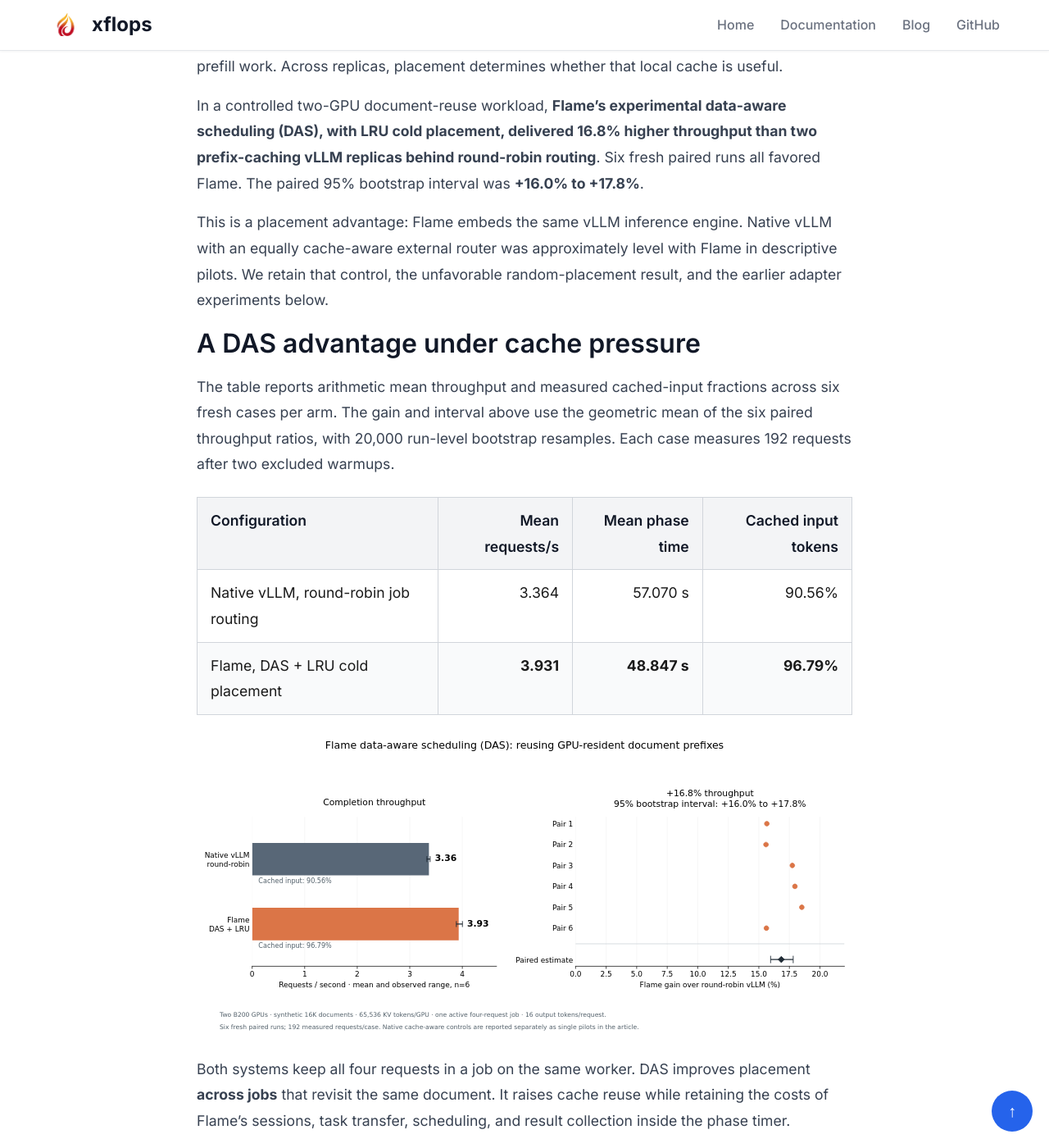
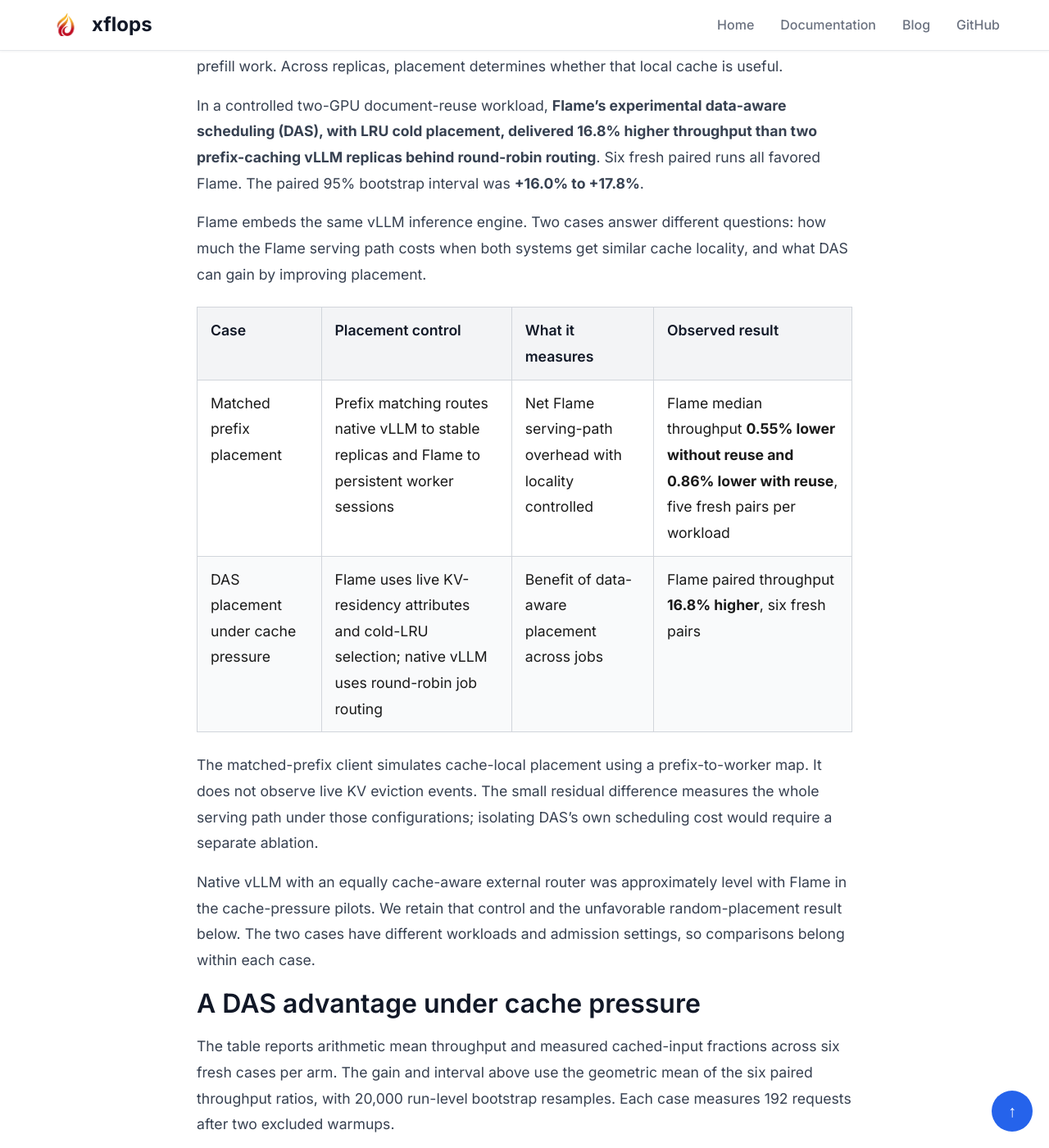
Before and after one commit to xflops/xflops.github.io, a Jekyll site: the page built from _blog/2026-10-24-flame-vllm-serving.md, in a window 1280 px wide and 1400 px high, scrolled down 414 px. Shown: the whole window at 82% size. Built offline with Jekyll 4.4.1, drawn with Linux system fonts in a browser that asks for light colours; some of the changed text lies outside the part shown.

Commit message:
Separate matched-placement overhead from DAS locality gains

```diff
--- a/_blog/2026-10-24-flame-vllm-serving.md
+++ b/_blog/2026-10-24-flame-vllm-serving.md
@@ -19,7 +19,16 @@
 
 In a controlled two-GPU document-reuse workload, **Flame's experimental data-aware scheduling (DAS), with LRU cold placement, delivered 16.8% higher throughput than two prefix-caching vLLM replicas behind round-robin routing**. Six fresh paired runs all favored Flame. The paired 95% bootstrap interval was **+16.0% to +17.8%**.
 
-This is a placement advantage: Flame embeds the same vLLM inference engine. Native vLLM with an equally cache-aware external router was approximately level with Flame in descriptive pilots. We retain that control, the unfavorable random-placement result, and the earlier adapter experiments below.
+Flame embeds the same vLLM inference engine. Two cases answer different questions: how much the Flame serving path costs when both systems get similar cache locality, and what DAS can gain by improving placement.
+
+| Case | Placement control | What it measures | Observed result |
+| --- | --- | --- | --- |
+| Matched prefix placement | Prefix matching routes native vLLM to stable replicas and Flame to persistent worker sessions | Net Flame serving-path overhead with locality controlled | Flame median throughput **0.55% lower without reuse and 0.86% lower with reuse**, five fresh pairs per workload |
+| DAS placement under cache pressure | Flame uses live KV-residency attributes and cold-LRU selection; native vLLM uses round-robin job routing | Benefit of data-aware placement across jobs | Flame paired throughput **16.8% higher**, six fresh pairs |
+
+The matched-prefix client simulates cache-local placement using a prefix-to-worker map. It does not observe live KV eviction events. The small residual difference measures the whole serving path under those configurations; isolating DAS's own scheduling cost would require a separate ablation.
+
+Native vLLM with an equally cache-aware external router was approximately level with Flame in the cache-pressure pilots. We retain that control and the unfavorable random-placement result below. The two cases have different workloads and admission settings, so comparisons belong within each case.
 
 ## A DAS advantage under cache pressure
 
@@ -96,11 +105,13 @@
 
 [Download the paired scores, pilot controls, configuration, and provenance](/assets/data/flame-vllm-das-20261027.json). Full raw request and journal archives remain retained locally; the download is a curated score summary. Its settings and throughput values belong to this experiment and should not be compared directly with the earlier burst measurements below.
 
-## Earlier adapter tuning: within 1% on finite bursts
+## Matched prefix placement: low Flame serving overhead
 
 Before the cache-pressure diagnostic, we compared standalone vLLM with a Flame Python service that embeds vLLM. After tuning the Flame adapter, its median completion throughput was **0.55% below standalone vLLM without document reuse and 0.86% below with prefix reuse**. Both met our target of at least 99% of the reference throughput across five fresh pairs per workload. Two reuse pairs missed that target; the worst was 2.03% lower. These are results for short, finite bursts, rather than a general 1% overhead guarantee.
 
-Persistent worker placement improved cache reuse in both systems. Larger batches, asynchronous engine admission, and lossless input compression then brought Flame closer to a fixed vLLM reference. These earlier adapter measurements did not exercise eviction-aware DAS placement.
+In this case, we give native vLLM an explicit prefix-matching router to simulate the locality that cache-aware scheduling seeks to provide. Flame uses the same affinity rule to choose persistent worker sessions. Holding placement consistent lets us examine the additional cost of serving through Flame once both systems can reuse their prefixes.
+
+Larger batches, asynchronous engine admission, and lossless input compression brought that net serving-path difference below 1% at the median in both traces. It includes routing, task and RPC handling, serialization, admission, and worker behavior, together with their tuning benefits. These measurements did not exercise eviction-aware DAS placement, so the 0.55% and 0.86% figures should be read as observed end-to-end differences rather than a measurement of DAS alone.
 
 Both paths use two B200 GPUs, two single-GPU vLLM engines, the same model weights and token inputs, and the same principal engine settings. Standalone vLLM receives individual HTTP requests through a client that keeps each prefix on a stable replica. Flame receives batches through its task path into two persistent worker sessions.
 
@@ -156,7 +167,7 @@
 
 On the reuse trace, affinity raises median throughput by 77.5% for vLLM and 73.4% for Flame. Both reach 74.86% cached input tokens. Flame still trails sticky vLLM by 8.1%, which motivates investigating admission after matching locality.
 
-In these earlier burst comparisons, Flame's core data-aware scheduler remains enabled and unchanged, with affinity hints and publication disabled. The placement improvement comes from the explicit client map and persistent session bindings. A single session with two workers does not itself ensure that every request sharing a prefix reaches the same worker.
+In this matched-placement case, Flame's core data-aware scheduler remains enabled and unchanged, with affinity hints and publication disabled. The placement improvement comes from the explicit client map and persistent session bindings. A single session with two workers does not itself ensure that every request sharing a prefix reaches the same worker.
 
 ### Admit enough work to the engine
 
@@ -202,7 +213,9 @@
 
 ## What the two experiments establish
 
-The new cache-pressure diagnostic demonstrates a repeatable placement advantage: the experimental Flame DAS + LRU path exceeds round-robin native vLLM throughput by 16.8% across six fresh pairs. Native cache-aware pilots recover similar locality, so the gain is specific to the routing baseline and workload. The earlier finite-burst experiments show that a tuned Flame adapter can also reach at least 99% of standalone vLLM's median completion throughput in those two traces.
+With matched prefix placement, the tuned Flame serving path stays within 1% of native vLLM's median completion throughput in the two finite-burst traces. That is the low-overhead case: an external prefix router gives both systems comparable locality before we measure the remaining serving-path difference.
+
+With placement left to DAS in the cache-pressure diagnostic, the experimental Flame DAS + LRU path exceeds round-robin native vLLM throughput by 16.8% across six fresh pairs. That is the placement-benefit case. Native cache-aware pilots recover similar locality, so the gain is specific to the routing baseline and workload. Together, the cases show why low serving overhead and effective data-aware placement matter separately.
 
 In the earlier burst tests, the native client measures completion latency from burst release, while Flame measures from each submission, including batch formation and queueing. Together with batch-level outputs, that difference prevents a claim of equivalent streaming latency. Sustained arrivals, longer and variable answers, hot-prefix queueing, eviction under concurrent load, worker restarts, and startup cost need separate measurements.
 
```
